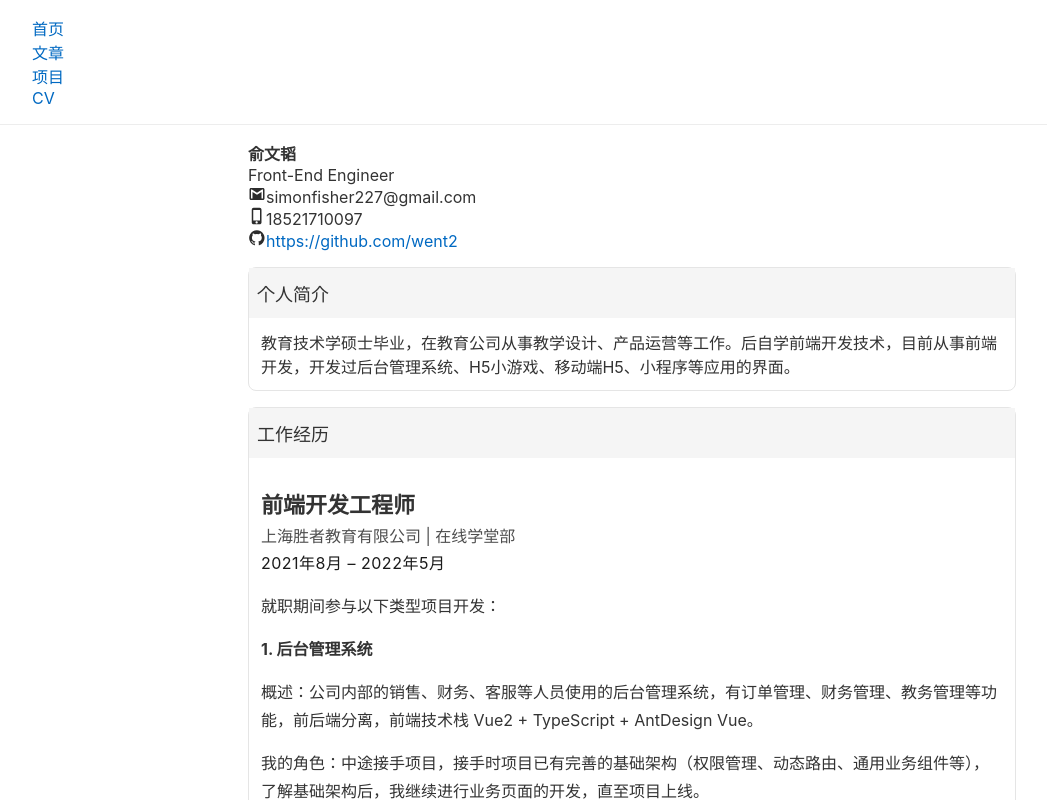
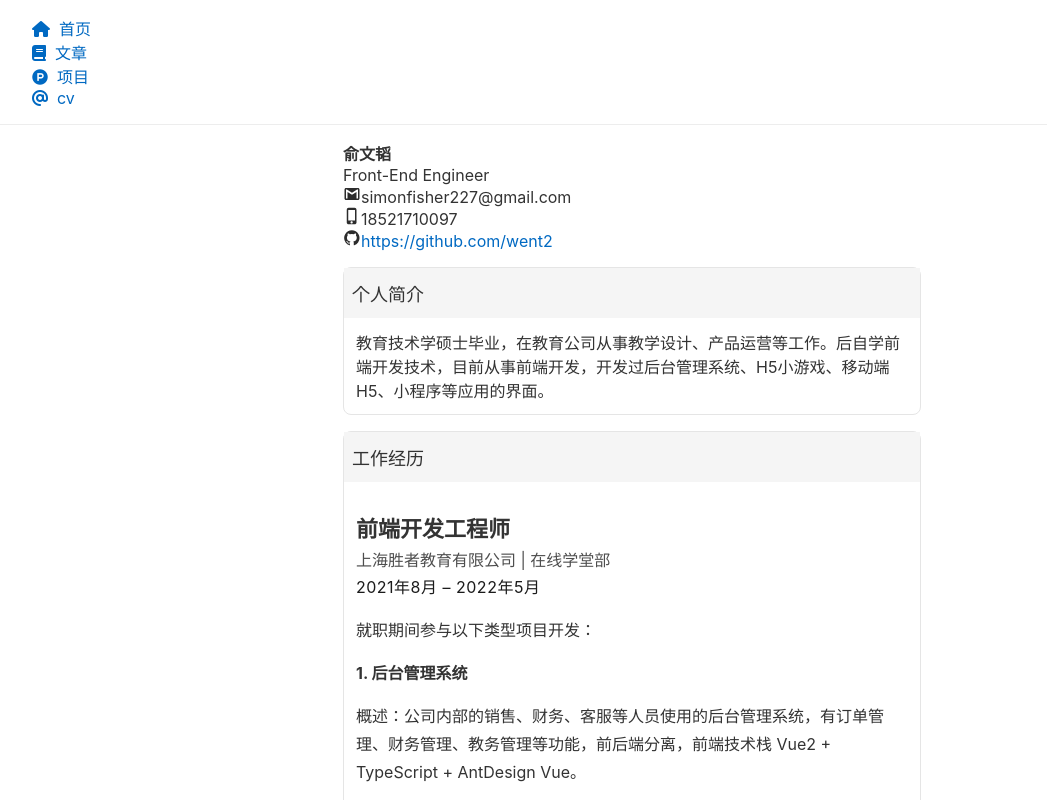
Before and after one commit to went2/simon.me, a Next.js app: page /cv in a window 1280 px wide. Shown: the top 800 px of the page, without its empty margins (8-1055 px from the left). Built offline with nearby package versions, Linux system fonts and the light colour scheme.

Commit message:
feat: change style of navbar

```diff
--- a/src/components/CollapseContent/CollapseContent.module.scss
+++ b/src/components/CollapseContent/CollapseContent.module.scss
@@ -33,12 +33,10 @@
   }
 
   .collapsed {
-    // max-height: 0px;
     display: none;
   }
 
   .expanded {
-    // max-height: 100vh;
     display: block;
   }
 
--- a/src/components/Header/Header.module.scss
+++ b/src/components/Header/Header.module.scss
@@ -1,9 +1,6 @@
 .header {
-  // background-color: var(--background-light);
-  background-color: rgba(255, 255, 255, .9);
+  background-color: rgba(255, 255, 255, .2);
   border-bottom: 1px solid rgba(163, 163, 163, .2);
-  position: sticky;
-  top:0;
 
   &-nav {
     max-width: 600px;
@@ -22,9 +19,13 @@
         a {
           color: rgba(115,115,115);
           padding: 8px 40px;
-          border: 1px solid rgba(115,115,115, .5);
+          // border: 1px solid rgba(115,115,115, .5);
           font-weight: 500;
           border-radius: 5px;
+        }
+        a:hover {
+          background-color: #fafafa;
+          color: #000;
         }
       }
 
--- a/src/components/Header/index.tsx
+++ b/src/components/Header/index.tsx
@@ -1,6 +1,15 @@
 import { NextPage } from "next";
 import styles from './Header.module.scss';
 import Link from 'next/link';
+import { INavItem } from '../../utils/navbar';
+
+const navList: INavItem[] = [
+  { name: '首页', path: '/', icon: 'fa fa-home' },
+  { name: '文章', path: '/articles', icon: 'fa fa-book' },
+  { name: '项目', path: '/projects', icon: 'fa fa-product-hunt' },
+  { name: 'cv', path: '/cv', icon: 'fa fa-at' },
+];
+
 
 const Header: NextPage = () => {
 
@@ -8,18 +17,16 @@ const Header: NextPage = () => {
     <header className={styles.header}>
       <section className={styles.headerNav}>
         <ul>
-          <li>
-            <Link href='/'>首页</Link>
-          </li>
-          <li>
-            <Link href='/articles'>文章</Link>
-          </li>
-          <li>
-            <Link href='/projects'>项目</Link>
-          </li>
-          <li>
-            <Link href='/cv'>CV</Link>
-          </li>
+          {
+            navList.map((item, index) => (
+              <li key={index}>
+                <Link href={item.path}>
+                  <i className={item.icon}></i>
+                  {'\u00A0'} {item.name}
+                </Link>
+              </li>
+            ))
+          }
         </ul>
       </section>
     </header>
--- a/src/components/Layout/index.tsx
+++ b/src/components/Layout/index.tsx
@@ -1,16 +1,15 @@
 import { NextPage } from "next";
-
 import styles from './Layout.module.css';
 
 // components
 import Header from '../Header';
 
-const Layout: NextPage<any> = ({children}) => {
+const Layout: NextPage<any> = ({ children }) => {
 
   return (
     <>
       <Header />
-      {children}
+      { children }
       {/* <footer>
         <div>
           powered by next.js
--- a/src/pages/_app.tsx
+++ b/src/pages/_app.tsx
@@ -2,6 +2,7 @@ import '../styles/global.scss';
 import type { AppProps } from 'next/app';
 import { useState, useEffect } from 'react';
 import Head from 'next/head';
+import Script from 'next/script';
 import Layout from '../components/Layout';
 
 function App({ Component, pageProps }: AppProps) {
@@ -16,15 +17,18 @@ function App({ Component, pageProps }: AppProps) {
         setTitle('Open');
       }
     });
-  }, [])
+  }, []);
+
+  const siteTitle = `WestDoor ${title}`;
 
   return (
     <>
       <Head>
         <link rel="icon" type='image/x-icon' href='/favicon.ico' />
-        <title>WestDoor {title}</title>
+        <title>{siteTitle}</title>
       </Head>
       <Layout>
+        <Script src="https://kit.fontawesome.com/db1b573488.js" crossOrigin="anonymous" />
         <Component {...pageProps} />
       </Layout>
     </>
--- a/src/pages/api/hello.ts
+++ /dev/null
@@ -1,13 +0,0 @@
-// Next.js API route support: https://nextjs.org/docs/api-routes/introduction
-import type { NextApiRequest, NextApiResponse } from 'next'
-
-type Data = {
-  name: string
-}
-
-export default function handler(
-  req: NextApiRequest,
-  res: NextApiResponse<Data>
-) {
-  res.status(200).json({ name: 'John Doe' })
-}
--- a/src/pages/articles.tsx
+++ b/src/pages/articles.tsx
@@ -1,6 +1,6 @@
 import { NextPage } from 'next';
 import Link from 'next/link';
-import { GetStaticProps, GetStaticPaths } from 'next'
+import { GetStaticProps } from 'next'
 import { getSortedArticleList, IArticle } from '../utils/articles';
 import styles from '../styles/Articles.module.scss';
 import Date from '../components/Date';
@@ -44,7 +44,6 @@ const Articles: NextPage = (props: { articleList?: Array<IArticle> }) => {
           ))
         }
       </main>
-
     </div>
   );
 };
--- a/src/pages/cv.tsx
+++ b/src/pages/cv.tsx
@@ -10,7 +10,6 @@ const Cv: NextPage = () => {
   return (
     <main className={styles.cv}>
       <div className={styles.info}>
-        <div className={styles.photo}></div>
         <div className={styles.baseInfo}>
           <div className={styles.title}>
             <strong className={styles.name}>俞文韬</strong>
--- a/src/styles/Cv.module.scss
+++ b/src/styles/Cv.module.scss
@@ -1,12 +1,13 @@
 .cv {
-  max-width: 768px;
+  max-width: 610px;
   margin: 1rem auto;
   color: #333;
+  padding: 0 1rem;
 }
 
 .base-info {
-  max-width: 400px;
-  margin-left: 1.2rem;
+  // max-width: 400px;
+  margin: 0 auto;
 
   .title {
     display: flex;
@@ -23,6 +24,7 @@
   }
 
   .items {
+
     margin-top: 0.4rem;
 
     .item {
--- /dev/null
+++ b/src/utils/navbar.ts
@@ -0,0 +1,22 @@
+/**
+ * navbar data
+*/
+
+export interface INavItem {
+  name: string;
+  path: string;
+  icon?: string; // font awesome class name
+}
+
+const navList: INavItem[] = [
+  { name: '首页', path: '/', icon: 'fa fa-home' },
+  { name: '文章', path: '/articles', icon: 'fa fa-book' },
+  { name: '项目', path: '/projects', icon: 'fa fa-product-hunt' },
+  { name: 'cv', path: '/cv', icon: 'fa fa-at' },
+];
+
+export function getNavList() {
+  return new Promise((resolve) => {
+    resolve(navList);
+  })
+}
```
